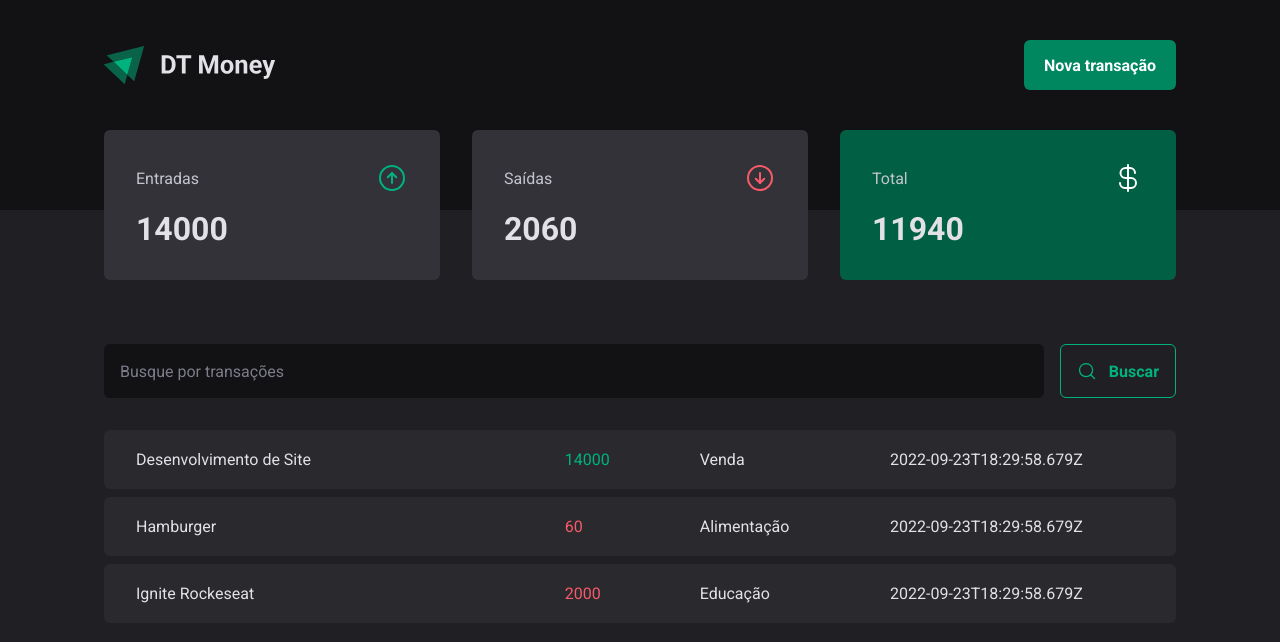
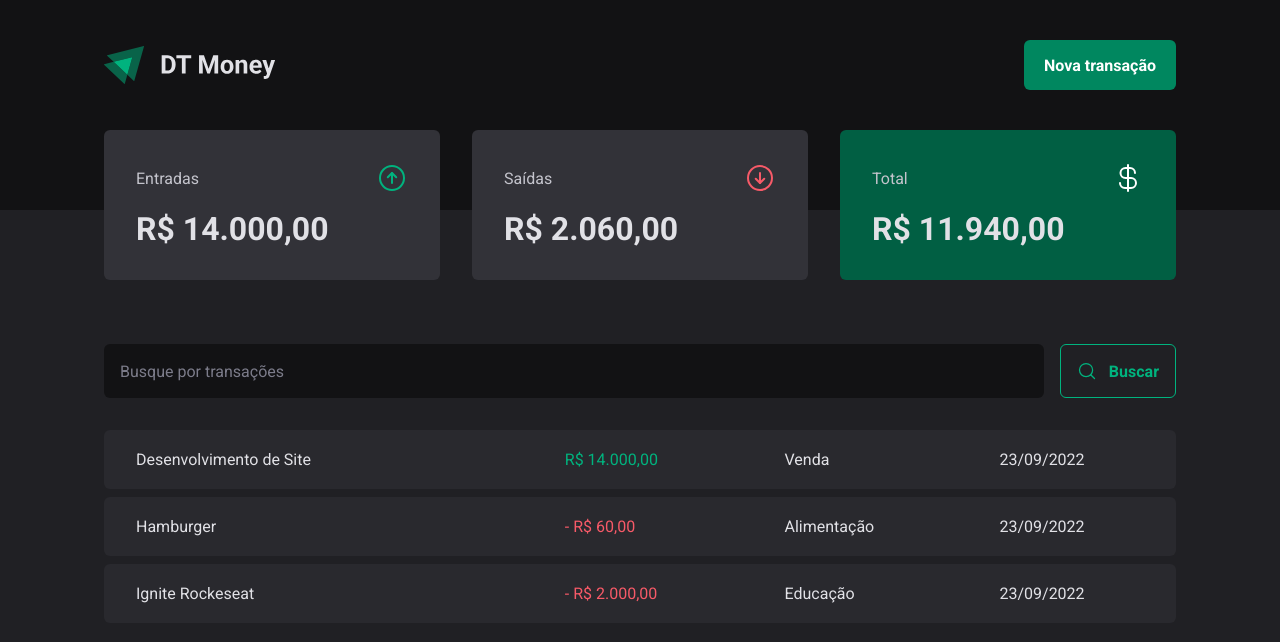
Before and after one commit to RCurvo/dt-money, a React (Vite) app: page / in a window 1280 px wide. Shown: the top 642 px of the page. Built offline with nearby package versions, Linux system fonts and the light colour scheme; data requests are answered from the project's data file.

Commit message:
formats date and money

```diff
--- a/src/components/Summary/index.tsx
+++ b/src/components/Summary/index.tsx
@@ -1,11 +1,7 @@
-import {
-  ArrowCircleDown,
-  ArrowCircleUp,
-  ArrowCounterClockwise,
-  CurrencyDollar,
-} from 'phosphor-react'
+import { ArrowCircleDown, ArrowCircleUp, CurrencyDollar } from 'phosphor-react'
 import { useContext } from 'react'
 import { TransactionsContext } from '../../contexts/TransactionsContext'
+import { priceFormatter } from '../../utils/formatter'
 import { SummaryCard, SummaryContainer } from './styles'
 
 export function Summary() {
@@ -29,8 +25,6 @@
     },
   )
 
-  console.log(transactions)
-
   return (
     <SummaryContainer>
       <SummaryCard>
@@ -39,21 +33,21 @@
           <ArrowCircleUp size={32} color="#00b37e" />
         </header>
 
-        <strong>{summary.income}</strong>
+        <strong>{priceFormatter.format(summary.income)}</strong>
       </SummaryCard>
       <SummaryCard>
         <header>
           <span>Saídas</span>
           <ArrowCircleDown size={32} color="#f75a68" />
         </header>
-        <strong> {summary.outcome}</strong>
+        <strong> {priceFormatter.format(summary.outcome)}</strong>
       </SummaryCard>
       <SummaryCard variant="green">
         <header>
           <span>Total</span>
           <CurrencyDollar size={32} color="#fff" />
         </header>
-        <strong> {summary.total}</strong>
+        <strong> {priceFormatter.format(summary.total)}</strong>
       </SummaryCard>
     </SummaryContainer>
   )
--- a/src/pages/Transactions/index.tsx
+++ b/src/pages/Transactions/index.tsx
@@ -2,6 +2,7 @@
 import { Header } from '../../components/Header'
 import { Summary } from '../../components/Summary'
 import { TransactionsContext } from '../../contexts/TransactionsContext'
+import { dateFormatter, priceFormatter } from '../../utils/formatter'
 import { SearchForm } from './SearchForm'
 import {
   PriceHighlight,
@@ -26,11 +27,15 @@
                   <td width="40%">{transaction.description}</td>
                   <td>
                     <PriceHighlight variant={transaction.type}>
-                      {transaction.price}
+                      {transaction.type === 'outcome' && '- '}
+                      {priceFormatter.format(transaction.price)}
                     </PriceHighlight>
                   </td>
                   <td> {transaction.category}</td>
-                  <td> {transaction.createdAt}</td>
+                  <td>
+                    {' '}
+                    {dateFormatter.format(new Date(transaction.createdAt))}
+                  </td>
                 </tr>
               )
             })}
--- /dev/null
+++ b/src/utils/formatter.ts
@@ -0,0 +1,6 @@
+export const dateFormatter = new Intl.DateTimeFormat('pt-BR')
+
+export const priceFormatter = new Intl.NumberFormat('pt-BR', {
+  style: 'currency',
+  currency: 'BRL',
+})
```
